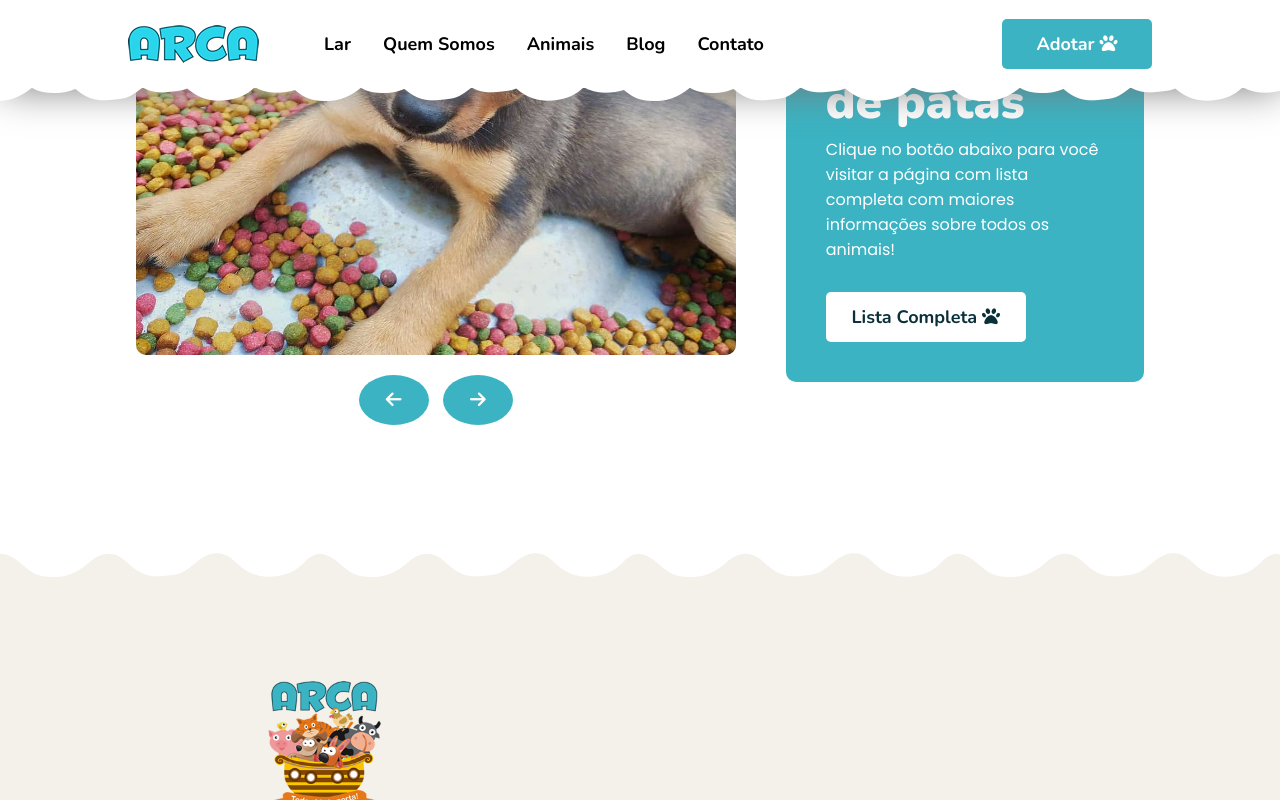
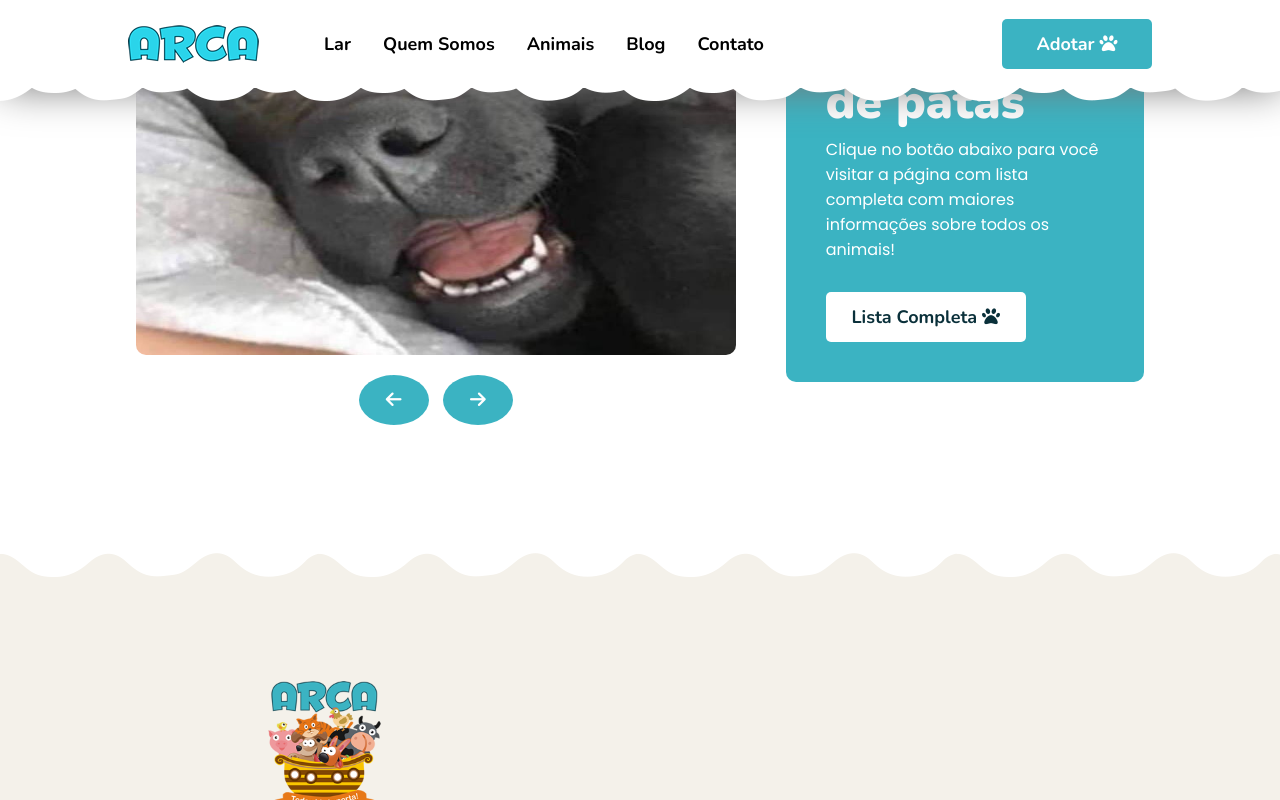
Before and after one commit to RamomLopes/site-arca, a plain HTML site: page index.html in a window 1280 px wide. Both pictures are taken after a click on the button 393 px from the left and 3264 px from the top of the page. Shown: the part 2864-3664 px from the top of the page. Drawn offline with nearby package versions, Linux system fonts and the light colour scheme.

Commit message:
feat: fix image carousel to support circular navigation
This commit fixes the image carousel to ensure correct circular navigation. It addresses the issue where the carousel would not advance to the next image properly. Now, the carousel properly loops through the images when clicking "next" or "previous", ensuring a smooth and continuous experience.

```diff
--- a/index.html
+++ b/index.html
@@ -149,7 +149,7 @@
 
             <div class="animals-layout">
                 <div class="carousel-container">
-                    <img id="current-image" src="/assets/dog-2.jpg" alt="Imagem do carrossel">
+                    <img id="current-image" src="assets/dog-2.jpg" alt="Imagem do carrossel">
                     <div class="controls">
                         <button id="prev-button"><i class="fa-solid fa-arrow-left"></i></button>
                         <button id="next-button"><i class="fa-solid fa-arrow-right"></i></button>
--- a/script.js
+++ b/script.js
@@ -146,27 +146,54 @@ cards.forEach((card) => {
     });
 });
 
-const images = [ '/assets/dog-3.jpg', '/assets/dog-1.jpg', '/assets/dog-2.jpg', '/assets/dog-4.jpg' ];
-let currentIndex = 0;
+/**
+ *
+ * @param {string[]} images
+ * @param {Element} carousel
+ */
+function factoryImageController(images, carousel) {
+    const extension = "jpg";
+    const folder = "assets";
 
-function updateImage() {
-    currentImage.src = images[currentIndex];
+    /**
+     * @param {number} newIndex
+     */
+    const getCurrentIndex = (newIndex) => {
+        const length = imageController.images.length;
+
+        return ((newIndex % length) + length) % length;
+    }
+
+    const next = () => {
+        const newIndex = imageController.currentIndex + 1;
+
+        imageController.currentIndex = getCurrentIndex(newIndex);
+        imageController.carouselRef.src = `${folder}/${images[imageController.currentIndex]}.${extension}`;
+    }
+
+    const prev = () => {
+        const newIndex = imageController.currentIndex - 1;
+
+        imageController.currentIndex = getCurrentIndex(newIndex);
+        imageController.carouselRef.src = `${folder}/${images[imageController.currentIndex]}.${extension}`;
+    }
+
+    const imageController = {
+        currentIndex: 1,
+        images: images,
+        carouselRef: carousel,
+
+        next: next,
+        prev: prev
+    }
+
+    return imageController;
 }
 
-nextButton.addEventListener('click', () => {
-    currentIndex++;
-    if (currentIndex >= images.length) {
-        currentIndex = 0;
-    }
-    updateImage();
-});
+const images = ['dog-1', 'dog-2', 'dog-3', 'dog-4' ];
 
-prevButton.addEventListener('click', () => {
-    currentIndex--;
-    if (currentIndex < 0) {
-        currentIndex = images.length - 1;
-    }
-    updateImage();
-});
+const imageController = factoryImageController(images, currentImage);
 
-updateImage();
+nextButton.addEventListener('click', imageController.next);
+
+prevButton.addEventListener('click', imageController.prev);
```
